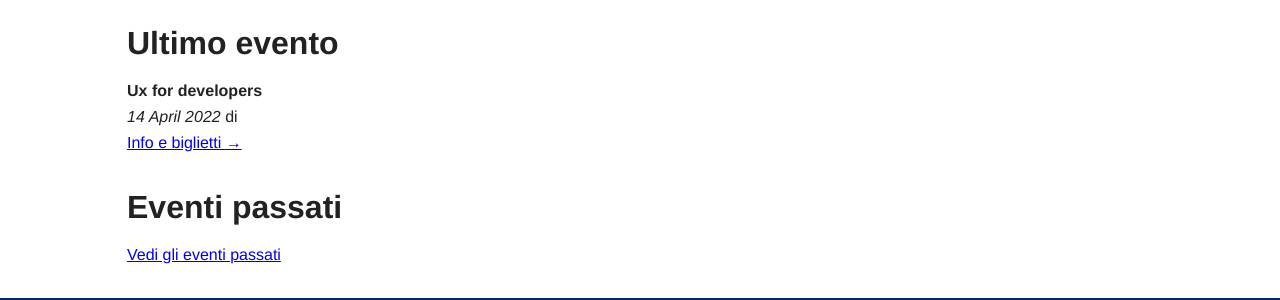
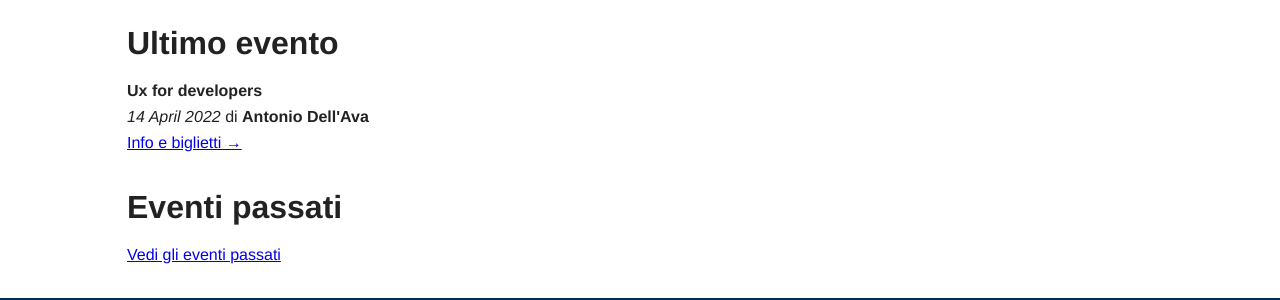
Before and after one commit to m-u-g/m-u-g.github.io, a Jekyll site: the page built from index.md, in a window 1280 px wide. Shown: the part 287-587 px from the top of the page. Built offline with Jekyll 4.4.1, drawn with Linux system fonts in a browser that asks for light colours.

Commit message:
fix spreaker name on past event

```diff
--- a/_posts/2022-03-29-ux-for-developers.md
+++ b/_posts/2022-03-29-ux-for-developers.md
@@ -2,6 +2,7 @@
 layout: post
 title:  "Ux for developers"
 date:   2022-04-14 19:00:00 +0100
+speaker: Antonio Dell'Ava
 categories: eventi
 image: /assets/images/card-ux.png
 summary: "MUGTalk di Antonio Dell'Ava"
```
